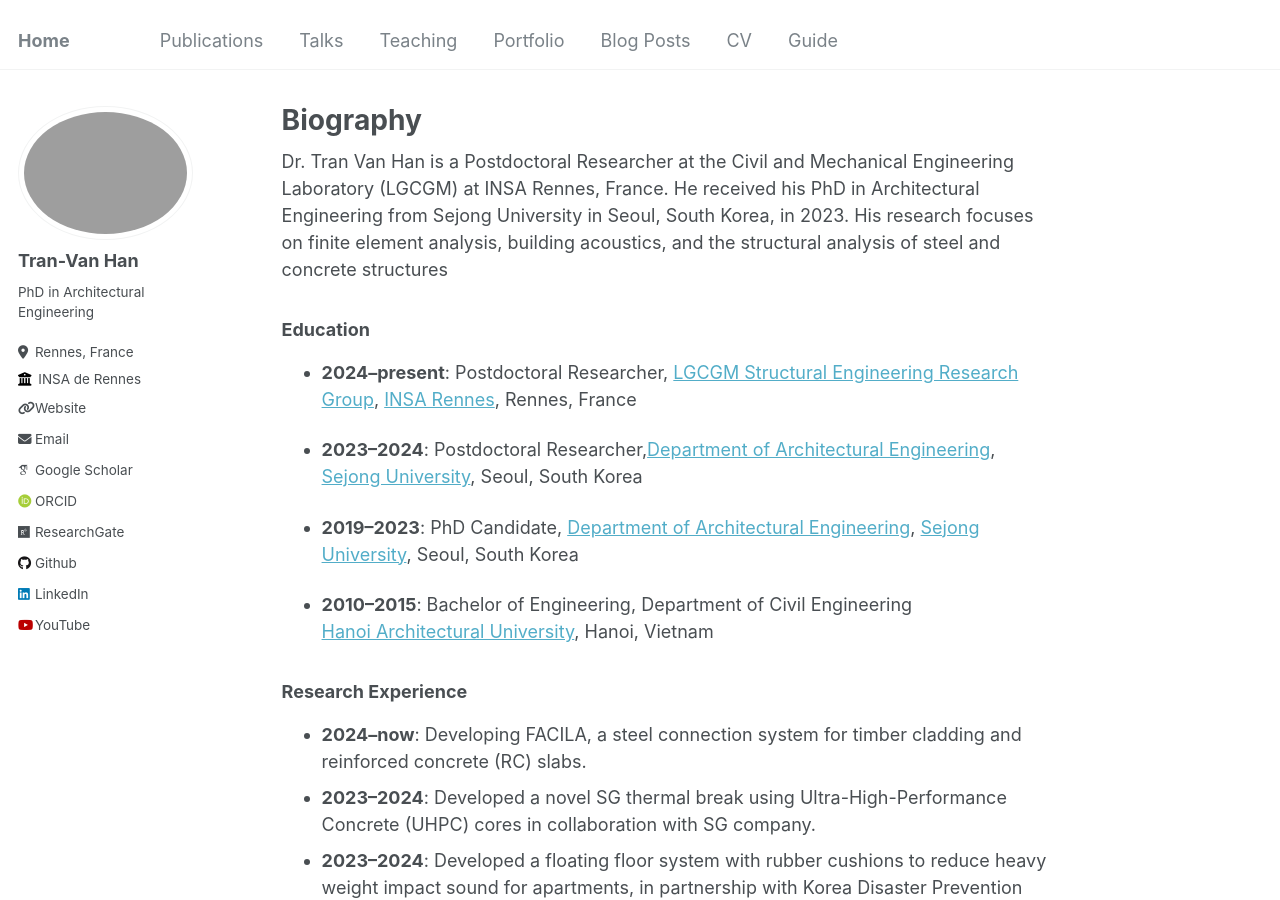
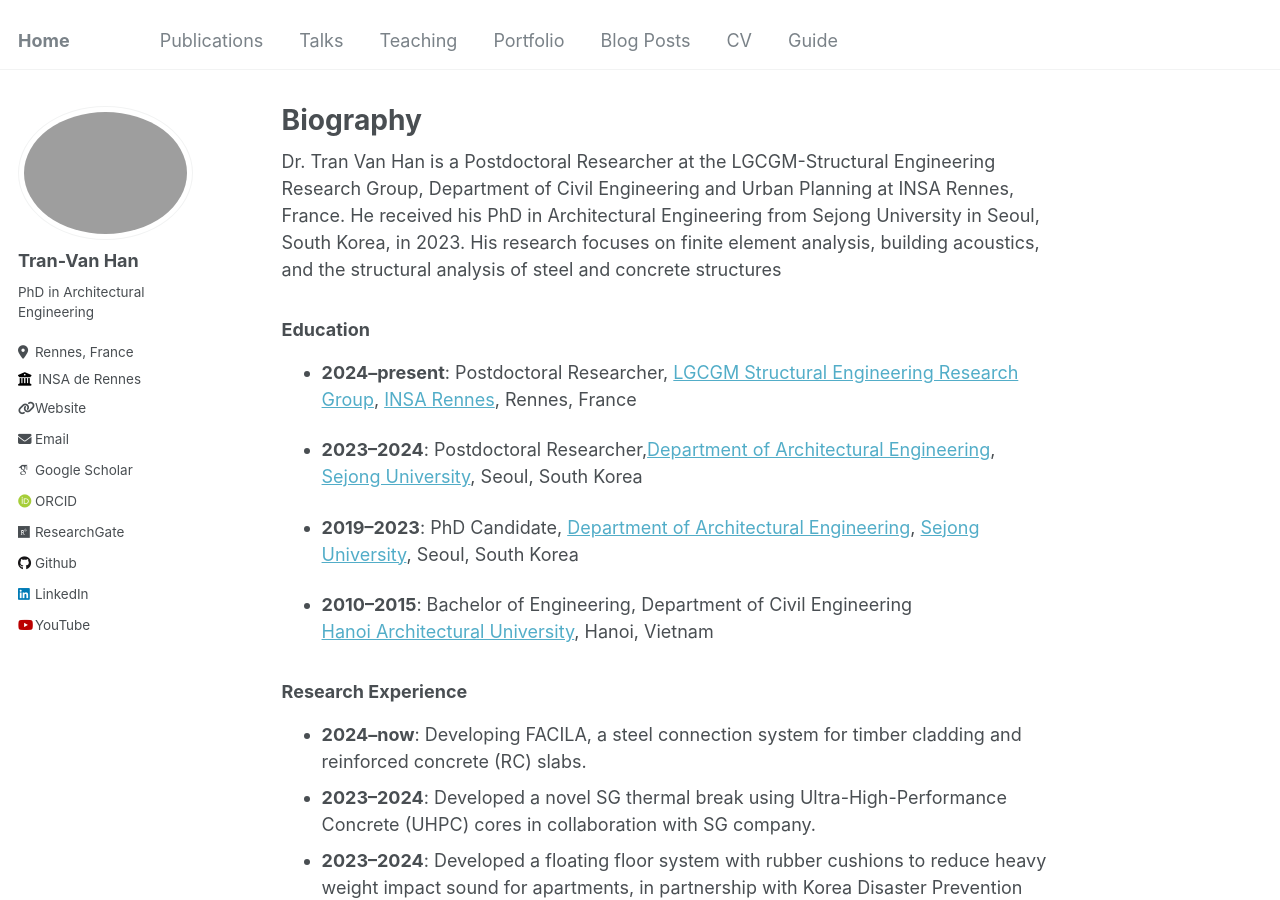
Before and after one commit to tranhan1405/tranhan1405.github.io, a Jekyll site: the page built from _pages/about.md, in a window 1280 px wide and 900 px high. Built offline with Jekyll 4.4.1, drawn with Linux system fonts in a browser that asks for light colours; some web fonts are replaced.

Commit message:
Update about.md

```diff
--- a/_pages/about.md
+++ b/_pages/about.md
@@ -7,7 +7,8 @@ redirect_from:
   - /about.html
 ---
 
-Dr. Tran Van Han is a Postdoctoral Researcher at the Civil and Mechanical Engineering Laboratory (LGCGM) at INSA Rennes, France. He received his PhD in Architectural Engineering from Sejong University in Seoul, South Korea, in 2023. His research focuses on finite element analysis, building acoustics, and the structural analysis of steel and concrete structures
+
+Dr. Tran Van Han is a Postdoctoral Researcher at the LGCGM-Structural Engineering Research Group, Department of Civil Engineering and Urban Planning at INSA Rennes, France. He received his PhD in Architectural Engineering from Sejong University in Seoul, South Korea, in 2023. His research focuses on finite element analysis, building acoustics, and the structural analysis of steel and concrete structures
 
 ### Education
 - **2024–present**: Postdoctoral Researcher, [LGCGM Structural Engineering Research Group](https://www.insa-rennes.fr/en/lgcgm.html), [INSA Rennes](https://www.insa-rennes.fr/index.html), Rennes, France
```
